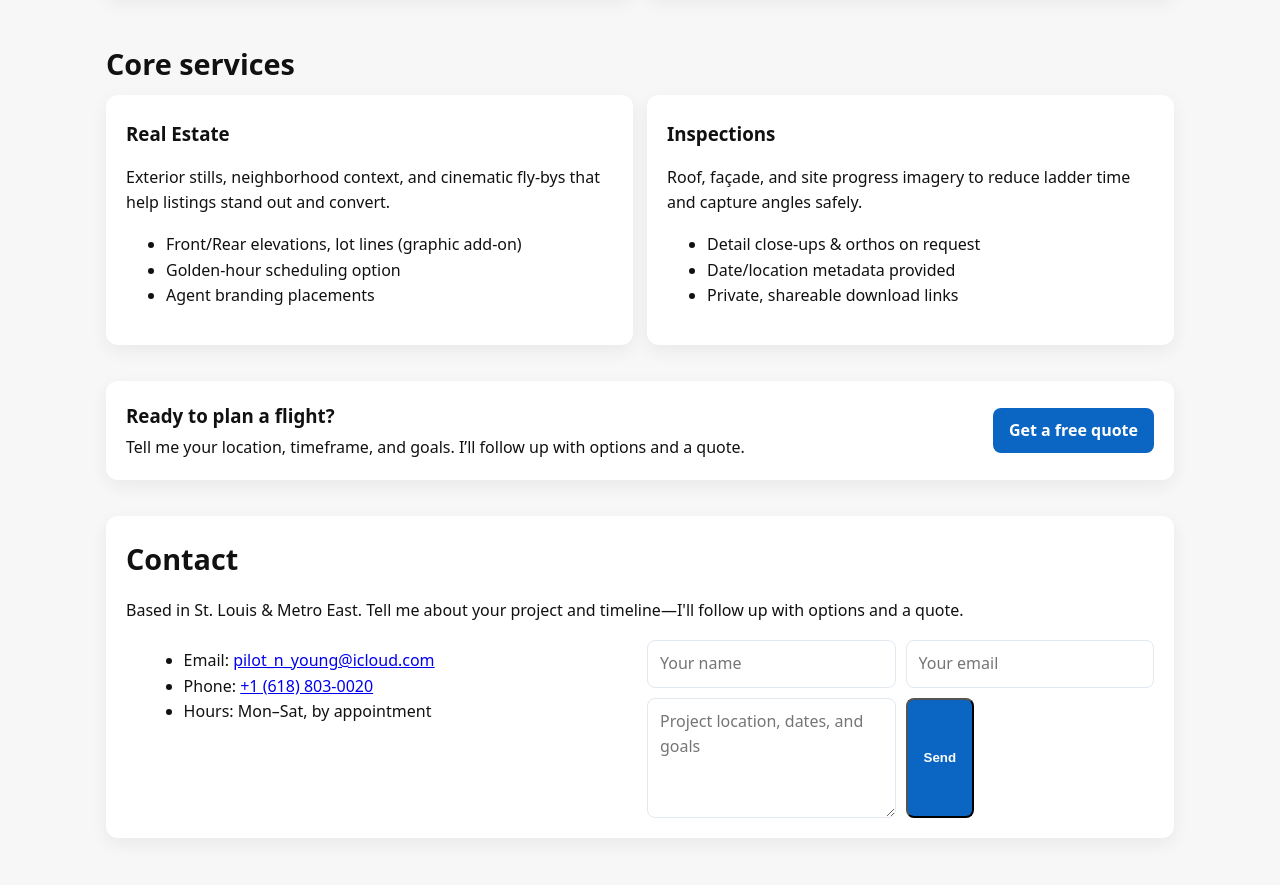
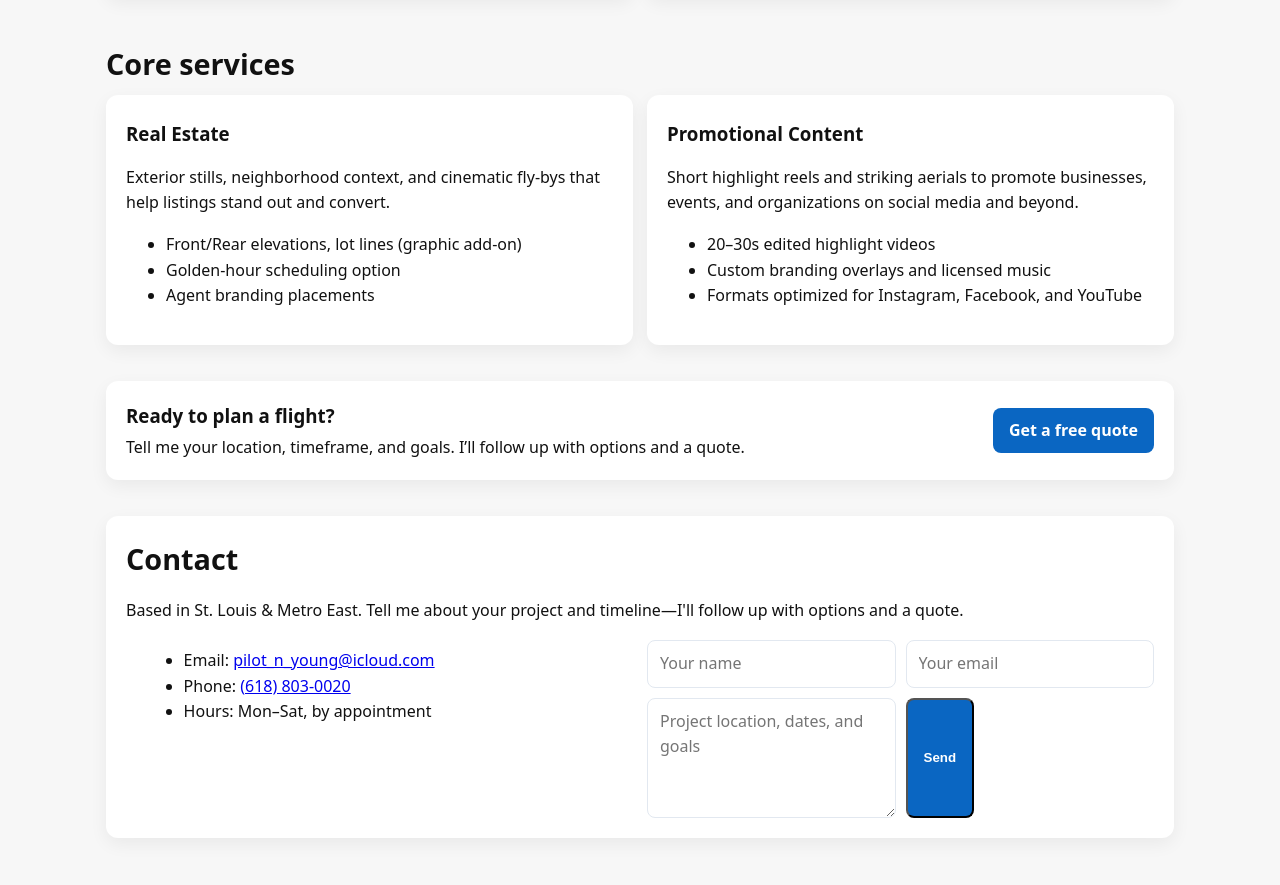
Before and after one commit to SirFrederick9/N-Vision-Website, a plain HTML site: page services.html in a window 1280 px wide. Shown: the part 604-1489 px from the top of the page. Drawn offline with Linux system fonts and the light colour scheme.

Commit message:
Update services.html

```diff
--- a/services.html
+++ b/services.html
@@ -4,7 +4,7 @@
   <meta charset="utf-8" />
   <meta name="viewport" content="width=device-width, initial-scale=1" />
   <title>N Vision | Services</title>
-  <meta name="description" content="Aerial photography & videography services for real estate, inspections, and marketing in St. Louis & Metro East." />
+  <meta name="description" content="Professional aerial photography & videography specializing in Real Estate and Promotional Content in St. Louis & Metro East. FAA Part 107 certified and insured." />
 
   <!-- Unified styles shared across pages -->
   <style>
@@ -119,12 +119,12 @@
         </div></div>
 
         <div class="card"><div class="card-body">
-          <h3>Inspections</h3>
-          <p>Roof, façade, and site progress imagery to reduce ladder time and capture angles safely.</p>
+          <h3>Promotional Content</h3>
+          <p>Short highlight reels and striking aerials to promote businesses, events, and organizations on social media and beyond.</p>
           <ul>
-            <li>Detail close‑ups &amp; orthos on request</li>
-            <li>Date/location metadata provided</li>
-            <li>Private, shareable download links</li>
+            <li>20–30s edited highlight videos</li>
+            <li>Custom branding overlays and licensed music</li>
+            <li>Formats optimized for Instagram, Facebook, and YouTube</li>
           </ul>
         </div></div>
       </div>
@@ -149,13 +149,15 @@
           <div>
             <ul style="margin:.5rem 0 0 1.1rem">
               <li>Email: <a href="mailto:pilot_n_young@icloud.com">pilot_n_young@icloud.com</a></li>
-              <li>Phone: <a href="tel:+16188030020">+1 (618) 803‑0020</a></li>
+              <li>Phone: <a href="tel:+16188030020">(618) 803‑0020</a></li>
               <li>Hours: Mon–Sat, by appointment</li>
             </ul>
           </div>
           <div>
-            <form name="contact" method="POST" data-netlify="true" class="contact-grid">
+            <form name="contact" method="POST" data-netlify="true" data-netlify-honeypot="bot-field" action="/success.html" class="contact-grid">
               <input type="hidden" name="form-name" value="contact" />
+              <!-- Honeypot field for bots -->
+              <input type="text" name="bot-field" style="position:absolute;left:-10000px;top:auto;width:1px;height:1px;overflow:hidden" aria-hidden="true" tabindex="-1">
               <input class="input" type="text" name="name" placeholder="Your name" required>
               <input class="input" type="email" name="email" placeholder="Your email" required>
               <textarea name="message" placeholder="Project location, dates, and goals" required></textarea>
```
